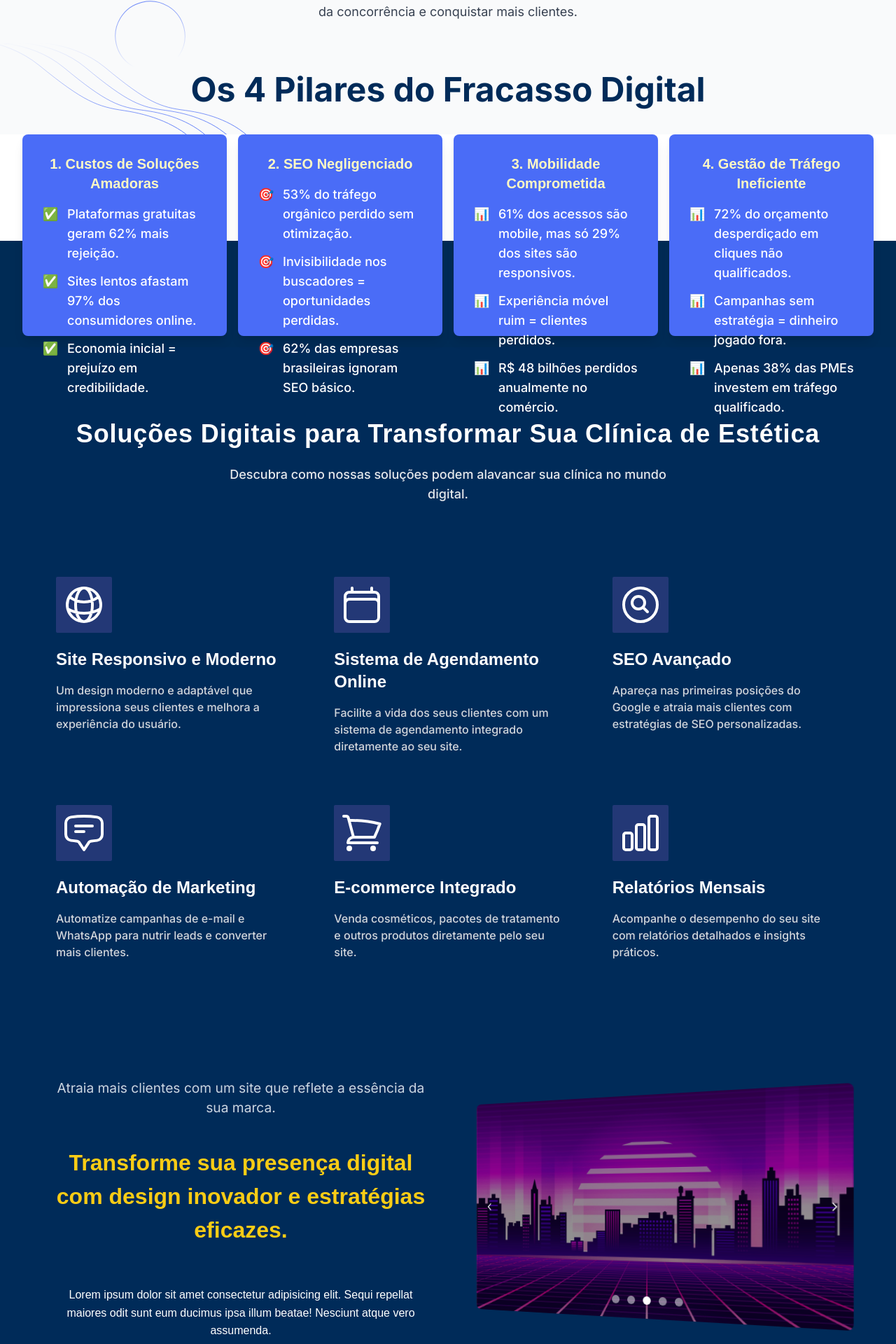
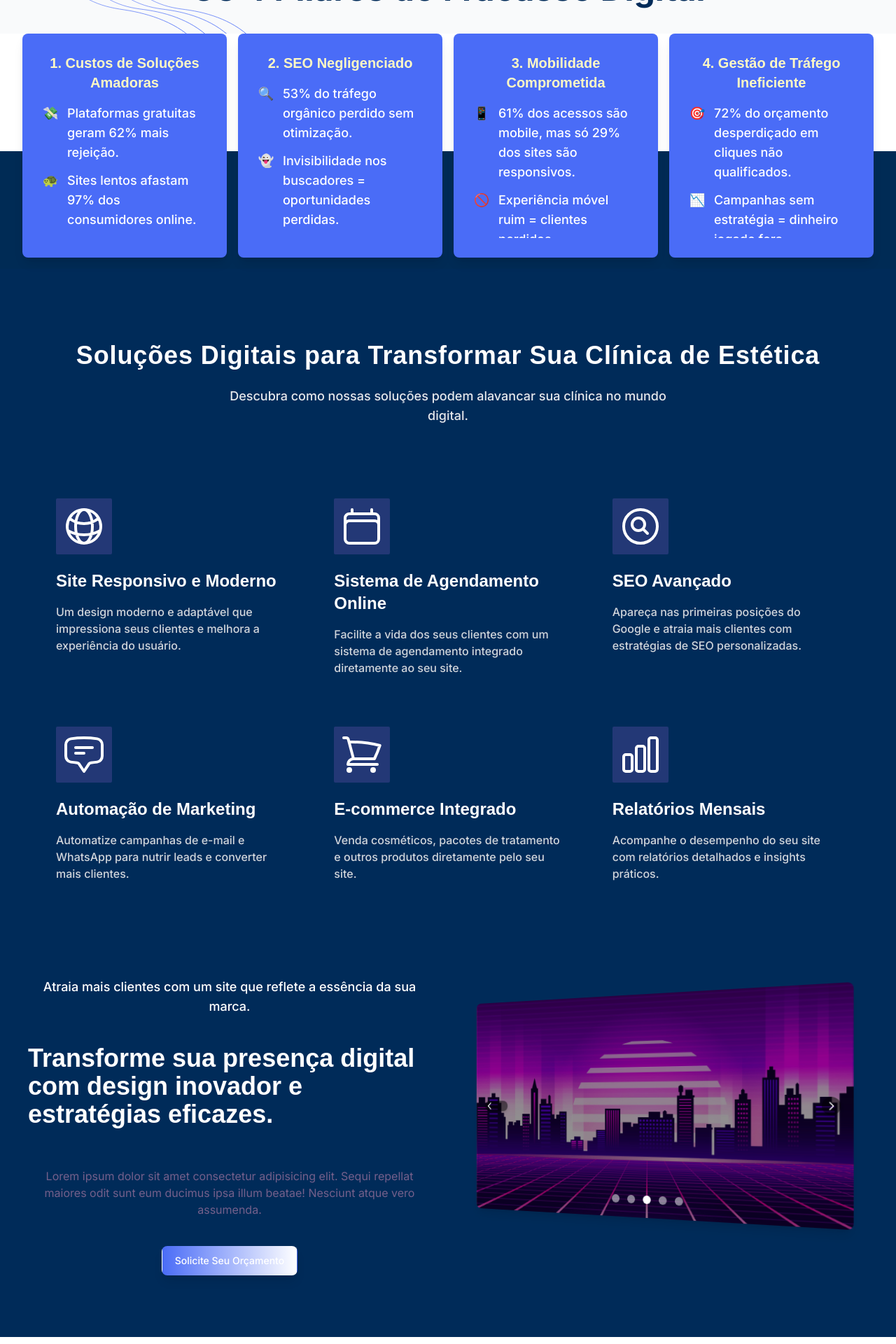
Before and after one commit to MarcoAgostinoo/kisite, a Next.js app: page / in a window 1280 px wide. Shown: the part 800-2720 px from the top of the page at 70% size. Built offline with nearby package versions, Linux system fonts and the light colour scheme; what tailwindcss-animated would draw is missing.

Commit message:
ajuste index 270225

```diff
--- a/app/components/blog/CategoryMenu.tsx
+++ b/app/components/blog/CategoryMenu.tsx
@@ -34,11 +34,11 @@ const CategoryMenu: React.FC<CategoryMenuProps> = ({ categories }) => {
         categories.map((category) => (
           <Link
             key={category.slug}
-            href={`/pag/kiblog/category/${category.slug}`}
+            href={`/pag/kiblog/categoria/${category.slug}`}
             className="block"
           >
             <p className={`mb-4 cursor-pointer text-base font-semibold ${
-              pathname === `/pag/kiblog/category/${category.slug}`
+              pathname === `/pag/kiblog/categoria/${category.slug}`
                 ? 'text-secondaryBlue'
                 : 'text-gray-500 hover:text-secondaryBlue'
             } sm:text-sm`}>
--- a/app/components/caroucelHero/CaroucelHero.tsx
+++ b/app/components/caroucelHero/CaroucelHero.tsx
@@ -1,52 +1,36 @@
 import { Button } from "flowbite-react";
 import { Carousel } from "flowbite-react";
-import Image from "next/image"; // Importe o componente Image
+import Image from "next/image";
 import styles from "./CaroucelHero.module.css";
 
 const CaroucelHero = () => {
   return (
-    <div
-      className={`${styles["hero-container"]} m-4 flex flex-col lg:m-10 lg:flex-row`}
-    >
+    <div className="m-4 flex flex-col lg:m-10 lg:flex-row">
       {/* Lado Esquerdo: Textos */}
       <div className="pr-6 pt-4 lg:w-1/2">
-        <p className={`${styles["hero-subtitle"]} text-center`}>
+        <p className="text-center text-white text-lg font-medium">
           Atraia mais clientes com um site que reflete a essência da sua marca.
         </p>
-        <h2 className={`${styles["hero-title"]} pt-10`}>
-          Transforme sua presença digital com design inovador e estratégias
-          eficazes.
+        <h2 className="pt-10 text-4xl font-extrabold text-white">
+          Transforme sua presença digital com design inovador e estratégias eficazes.
         </h2>
-        <p className={`${styles["hero-text"]} pt-10 text-center`}>
-          Lorem ipsum dolor sit amet consectetur adipisicing elit. Sequi
-          repellat maiores odit sunt eum ducimus ipsa illum beatae! Nesciunt
-          atque vero assumenda.
+        <p className="pt-10 text-center text-neutralGray text-base">
+          Lorem ipsum dolor sit amet consectetur adipisicing elit. Sequi repellat maiores odit sunt eum ducimus ipsa illum beatae! Nesciunt atque vero assumenda.
         </p>
         <div className="flex flex-col items-center justify-center gap-2 pt-10 sm:flex-row">
-          <Button className={styles["hero-button"]}>
+          <Button className="bg-gradient-to-r from-secondaryBlue to-white text-white font-medium shadow-lg hover:from-blue-600 hover:to-secondaryBlue">
             Solicite Seu Orçamento
           </Button>
         </div>
       </div>
       {/* Lado Direito: Carrossel */}
-      <div className="mt-6
-       mr-10 lg:mr-0 lg:mt-10 lg:w-1/2 ">
-        <div
-          className={`h-56 sm:h-64 xl:h-80 2xl:h-96 ${styles["carousel-3d"]}`}
-        >
+      <div className="mt-6 lg:mt-10 lg:w-1/2 w-full">
+        <div className={`h-56 sm:h-64 xl:h-80 2xl:h-96 mr-4 lg:mr-8 ${styles["carousel-3d"]}`}>
           <Carousel
-          className="shadow-sm"
+            className="shadow-lg"
             pauseOnHover
             leftControl={
-              <div className={styles["button-3d"]}>
-                <span
-                  role="button"
-                  className="relative z-10 rounded-full   p-1 text-white shadow-md transition-colors "
-                  style={{
-                    border: "none",
-                    outline: "none",
-                  }}
-                >
+              <div className="relative z-10 rounded-full p-0  pr-6 mr-6 text-white shadow-md transition-colors bg-black bg-opacity-50 hover:bg-opacity-70">
                 <svg
                   xmlns="http://www.w3.org/2000/svg"
                   className="h-4 w-4"
@@ -65,15 +49,10 @@ const CaroucelHero = () => {
                     d="M15 19l-7-7 7-7"
                   />
                 </svg>
-                </span>
               </div>
             }
             rightControl={
-              <div className={styles["button-3d"]}>
-                <span
-                  role="button"
-                  className="rounded-full  p-1 text-white shadow-md transition-colors"
-                >
+              <div className="relative z-10 rounded-full p-1 text-white shadow-md transition-colors bg-black bg-opacity-50 hover:bg-opacity-70">
                 <svg
                   xmlns="http://www.w3.org/2000/svg"
                   className="h-4 w-4"
@@ -88,7 +67,6 @@ const CaroucelHero = () => {
                     d="M9 5l7 7-7 7"
                   />
                 </svg>
-                </span>
               </div>
             }
           >
--- a/app/components/contentsection/ContentSection.tsx
+++ b/app/components/contentsection/ContentSection.tsx
@@ -1,3 +1,4 @@
+import { Button } from "flowbite-react";
 import Image from "next/image";
 import {
   MdCloudUpload,
@@ -11,7 +12,7 @@ import {
   MdWifi,
 } from "react-icons/md";
 
-export default function ContantSection() {
+export default function ContentSection() {
   return (
     <div className="relative isolate overflow-hidden bg-white px-6 py-24 sm:py-16 lg:overflow-visible lg:px-0">
       <div className="absolute inset-0 -z-10 overflow-hidden">
@@ -49,13 +50,13 @@ export default function ContantSection() {
         <div className="lg:col-span-2 lg:col-start-1 lg:row-start-1 lg:mx-auto lg:grid lg:w-full lg:max-w-7xl lg:grid-cols-2 lg:gap-x-8 lg:px-8">
           <div className="lg:pr-4">
             <div className="lg:max-w-lg">
-              <p className="text-base font-semibold text-indigo-600">
+              <p className="text-xl font-semibold text-indigo-600">
                 Desenvolvimento Web Personalizado
               </p>
-              <h2 className="mt-2 text-pretty text-4xl font-semibold tracking-tight text-gray-900 sm:text-5xl">
+              <h2 className="mt-6 text-pretty text-4xl font-semibold tracking-tight text-gray-900 lg:text-7xl">
                 Transformamos Ideias em Sites de Impacto
               </h2>
-              <p className="mt-6 text-xl text-gray-700">
+              <p className="mt-6 text-3xl text-gray-700">
                 Com dedicação, criatividade e atenção aos detalhes, entregamos
                 sites que destacam a identidade da sua empresa e conectam você
                 ao público certo. Trabalhamos lado a lado com nossos clientes
@@ -64,21 +65,35 @@ export default function ContantSection() {
             </div>
           </div>
         </div>
-        <div className="bg-transparent sm:ml-0 sm:mt-0 lg:sticky lg:top-4 lg:col-start-2 lg:row-span-2 lg:row-start-1 lg:mt-12 lg:overflow-hidden">
+        <div className="flex flex-col items-center bg-transparent sm:ml-0 sm:mt-0 lg:sticky lg:top-4 lg:col-start-2 mr-0 lg:mr-20 lg:row-span-2 lg:row-start-1 lg:mt-10 lg:overflow-hidden">
+          <div className="mt-20 flex w-full justify-center">
+            <div className="flex h-[40%] w-4/5 flex-col items-center rounded-lg bg-white p-2 text-center shadow-md md:w-3/4 lg:w-2/3 xl:w-1/2">
+              <strong className="mb-3 block animate-pulse text-xl font-bold text-primaryBlue md:text-2xl">
+                Hospedagem e Manutenção
+              </strong>
+              <span className="animate-fade-in mb-1 block text-base leading-relaxed text-gray-700">
+                Oferecemos serviços de hospedagem confiáveis e suporte contínuo
+                para que seu site esteja sempre no ar.
+              </span>
+            </div>
+          </div>
           <Image
             alt="Desenvolvimento Web"
             src="/webinho.png"
-            width={412}
-            height={412}
+            width={330} // Reduzido
+            height={330} // Reduzido
             objectFit="cover"
-            className="w-full max-w-[45rem] bg-transparent sm:w-full sm:max-w-[40rem] md:max-w-[35rem] lg:mt-20 lg:max-w-[30rem]"
+            className="w-full max-w-[36rem] bg-transparent sm:w-full sm:max-w-[32rem] md:max-w-[28rem] lg:mt-4 lg:max-w-[24rem]" // Reduzido
             priority
           />
+          <button className="animate-slide-in mt-3 transform rounded-full bg-secondaryBlue px-5 py-2 text-sm font-bold text-white shadow-md transition duration-300 ease-in-out hover:scale-105 hover:bg-primaryBlue">
+            Saiba Mais
+          </button>
         </div>
 
         <div className="lg:col-span-2 lg:col-start-1 lg:row-start-2 lg:mx-auto lg:grid lg:w-full lg:max-w-7xl lg:grid-cols-2 lg:gap-x-8 lg:px-8">
           <div className="lg:pr-4">
-            <div className="max-w-xl text-base text-gray-700 lg:max-w-lg">
+            <div className="max-w-xl text-xl text-gray-700 lg:max-w-lg">
               <p>
                 Especializados em criar sites modernos, responsivos e
                 otimizados, ajudamos empresas a estabelecerem uma presença
--- a/app/components/hero/Hero.tsx
+++ b/app/components/hero/Hero.tsx
@@ -11,7 +11,7 @@ const Hero = () => {
           <main className="flex flex-wrap justify-center">
             <div className="w-full px-4">
               <div className="mx-auto max-w-[800px] text-center">
-                <h1 className="text-center text-4xl font-extrabold leading-tight text-primaryBlue dark:text-white sm:text-5xl md:text-6xl lg:text-6xl">
+                <h1 className="text-center text-4xl font-extrabold leading-tight text-primaryBlue dark:text-white sm:text-5xl md:text-5xl lg:text-5xl">
                   <span>
                     Sua empresa
                     <span className="text-successGreen"> mais forte </span>
--- a/app/components/heroHomecontainer/HeroHomeContainer.tsx
+++ b/app/components/heroHomecontainer/HeroHomeContainer.tsx
@@ -5,43 +5,43 @@ const caracteristicas = [
   {
     title: "1. Custos de Soluções Amadoras",
     items: [
-      { icon: "✅", text: "Plataformas gratuitas geram 62% mais rejeição." },
-      { icon: "✅", text: "Sites lentos afastam 97% dos consumidores online." },
-      { icon: "✅", text: "Economia inicial = prejuízo em credibilidade." },
+      { icon: "💸", text: "Plataformas gratuitas geram 62% mais rejeição." },
+      { icon: "🐢", text: "Sites lentos afastam 97% dos consumidores online." },
+      { icon: "⚠️", text: "Economia inicial = prejuízo em credibilidade." },
     ],
   },
   {
     title: "2. SEO Negligenciado",
     items: [
-      { icon: "🎯", text: "53% do tráfego orgânico perdido sem otimização." },
+      { icon: "🔍", text: "53% do tráfego orgânico perdido sem otimização." },
       {
-        icon: "🎯",
+        icon: "👻",
         text: "Invisibilidade nos buscadores = oportunidades perdidas.",
       },
-      { icon: "🎯", text: "62% das empresas brasileiras ignoram SEO básico." },
+      { icon: "📉", text: "62% das empresas brasileiras ignoram SEO básico." },
     ],
   },
   {
     title: "3. Mobilidade Comprometida",
     items: [
       {
-        icon: "📊",
+        icon: "📱",
         text: "61% dos acessos são mobile, mas só 29% dos sites são responsivos.",
       },
-      { icon: "📊", text: "Experiência móvel ruim = clientes perdidos." },
-      { icon: "📊", text: "R$ 48 bilhões perdidos anualmente no comércio." },
+      { icon: "🚫", text: "Experiência móvel ruim = clientes perdidos." },
+      { icon: "💸", text: "R$ 48 bilhões perdidos anualmente no comércio." },
     ],
   },
   {
     title: "4. Gestão de Tráfego Ineficiente",
     items: [
       {
-        icon: "📊",
+        icon: "🎯",
         text: "72% do orçamento desperdiçado em cliques não qualificados.",
       },
-      { icon: "📊", text: "Campanhas sem estratégia = dinheiro jogado fora." },
+      { icon: "📉", text: "Campanhas sem estratégia = dinheiro jogado fora." },
       {
-        icon: "📊",
+        icon: "💡",
         text: "Apenas 38% das PMEs investem em tráfego qualificado.",
       },
     ],
@@ -61,12 +61,13 @@ export default function HeroHomeContainer() {
           {caracteristicas.map((caracteristica, index) => (
             <div
               key={index}
-              className="flex h-auto w-11/12 flex-col rounded-lg bg-secondaryBlue p-5 text-left shadow-lg transition-all duration-300 hover:shadow-xl sm:w-4/5 md:p-6 lg:h-72 lg:w-1/4 xl:p-7"
+              className="flex h-80 w-11/12 flex-col rounded-lg bg-secondaryBlue p-5 text-left shadow-lg transition-all duration-300 hover:shadow-xl sm:w-4/5 md:p-6 lg:w-1/4 xl:p-7"
+              style={{ minHeight: '300px', maxHeight: '350px' }} // Definindo uma altura mínima e máxima para todas as caixas
             >
               <h3 className="mb-4 w-full text-center text-2xl font-bold text-accentYellow lg:text-xl">
                 {caracteristica.title}
               </h3>
-              <ul className="w-full space-y-3">
+              <ul className="w-full space-y-3 overflow-hidden">
                 {caracteristica.items.map((item, itemIndex) => (
                   <li
                     key={itemIndex}
@@ -75,7 +76,9 @@ export default function HeroHomeContainer() {
                     <div className="mr-3 flex w-6 items-start justify-center text-successGreen">
                       {item.icon}
                     </div>
-                    <div className="flex-1 break-words">{item.text}</div>
+                    <div className="flex-1 break-words overflow-hidden text-ellipsis">
+                      {item.text}
+                    </div>
                   </li>
                 ))}
               </ul>
--- a/app/components/precos/handler.tsx
+++ /dev/null
@@ -1,17 +0,0 @@
-// pages/api/handleClick.ts
-import type { NextApiRequest, NextApiResponse } from 'next';
-
-export async function handler(req: NextApiRequest, res: NextApiResponse) {
-  if (req.method === 'POST') {
-    try {
-      // Lógica de servidor aqui
-      console.log('Clicado!');
-      res.status(200).json({ message: 'Ação concluída com sucesso!' });
-    } catch (error) {
-      console.error('Erro ao processar a ação:', error);
-      res.status(500).json({ message: 'Falha ao processar a ação' });
-    }
-  } else {
-    res.status(405).json({ message: 'Método não permitido' });
-  }
-}
--- /dev/null
+++ b/app/pag/kiblog/categoria/[slug]/page.tsx
@@ -0,0 +1,90 @@
+import React from 'react';
+import { notFound } from 'next/navigation';
+import axios from 'axios';
+import ArticleCard from '@/app/components/Post/ArticleCard';
+import CategoryMenu from '@/app/components/blog/CategoryMenu';
+
+interface Category {
+  name: string;
+  slug: string;
+}
+
+interface Article {
+  id: number;
+  category: {
+    name: string;
+    slug: string;
+  };
+  // ... outras propriedades do artigo se necessário
+}
+
+async function getArticlesByCategory(categorySlug: string) {
+  try {
+    const res = await axios.get(
+      `https://cms-kisite-production.up.railway.app/api/articles?filters[category][slug][$eq]=${categorySlug}&populate=*`
+    );
+    return res.data.data;
+  } catch (error) {
+    return [];
+  }
+}
+
+async function getAllCategories(): Promise<Category[]> {
+  try {
+    const res = await axios.get(
+      'https://cms-kisite-production.up.railway.app/api/articles?populate=*'
+    );
+    const articles = res.data.data as Article[];
+    const categoriesSet = new Set<string>();
+    const categories: Category[] = [];
+
+    articles.forEach((article: Article) => {
+      if (article.category && !categoriesSet.has(article.category.slug)) {
+        categoriesSet.add(article.category.slug);
+        categories.push({
+          name: article.category.name,
+          slug: article.category.slug,
+        });
+      }
+    });
+
+    return categories;
+  } catch (error) {
+    return [];
+  }
+}
+
+export default async function CategoryPage({
+  params,
+}: {
+  params: { slug: string };
+}) {
+  const [articles, categories] = await Promise.all([
+    getArticlesByCategory(params.slug),
+    getAllCategories(),
+  ]);
+
+  if (!articles.length) {
+    notFound();
+  }
+
+  return (
+    <div className="relative bg-custom-bg bg-cover bg-bottom bg-no-repeat">
+      <div className="relative z-20">
+        <div className="m-4 mt-20 overflow-hidden lg:mt-56">
+        <h2 className="lg:text-6x1 m-16 mb-6 w-3/4 text-left text-4xl font-extrabold text-primaryBlue sm:w-full overflow-hidden">
+        {`Artigos da categoria ${params.slug}`}
+          </h2>
+        </div>
+        <div className="flex flex-col p-2 lg:flex-row">
+          <CategoryMenu categories={categories} />
+          <div className="m-0 grid w-full grid-cols-1 gap-6 p-10 sm:p-4 md:grid-cols-2 lg:m-8 lg:w-10/12 lg:grid-cols-3">
+            {articles.map((article: any) => (
+              <ArticleCard key={article.id} article={article} />
+            ))}
+          </div>
+        </div>
+      </div>
+    </div>
+  );
+}
--- a/app/pag/kiblog/page.tsx
+++ b/app/pag/kiblog/page.tsx
@@ -93,12 +93,12 @@ const Icon = ({
       "pentagon",
       "star",
     ].includes(type)
-      ? "#748ef9"
+      ? "#FFF9C4"
       : "transparent",
     border:
       type === "triangle" || type === "pentagon" || type === "star"
         ? "none"
-        : "1px solid #007bff",
+        : "1px solid #E8EAF6",
     borderRadius: type === "circle" ? "50%" : "0%",
     clipPath:
       type === "triangle"
--- a/package.json
+++ b/package.json
@@ -31,6 +31,7 @@
     "react": "^18",
     "react-dom": "^18",
     "react-icons": "^5.4.0",
+    "react-swipeable": "^7.0.2",
     "swiper": "^11.2.4",
     "swr": "^2.3.0",
     "tailwindcss-animated": "^1.1.2",
@@ -40,6 +41,7 @@
     "@types/node": "^20",
     "@types/react": "^18",
     "@types/react-dom": "^18",
+    "@types/react-swipeable": "^4.3.0",
     "autoprefixer": "^10.4.18",
     "eslint": "^8",
     "eslint-config-next": "14.1.3",
```
Also changed, not shown: app/components/galeria/Gallery.tsx (+17 -29 lines), app/components/precos/Precos.tsx (+69 -35 lines), app/pag/kiblog/categoria/[slug]/loading.tsx (renamed from app/pag/kiblog/category/[slug]/loading.tsx), 1 other file (tests, documents, lock files or other folders). Lines whose indentation alone changed are shown as unchanged.
